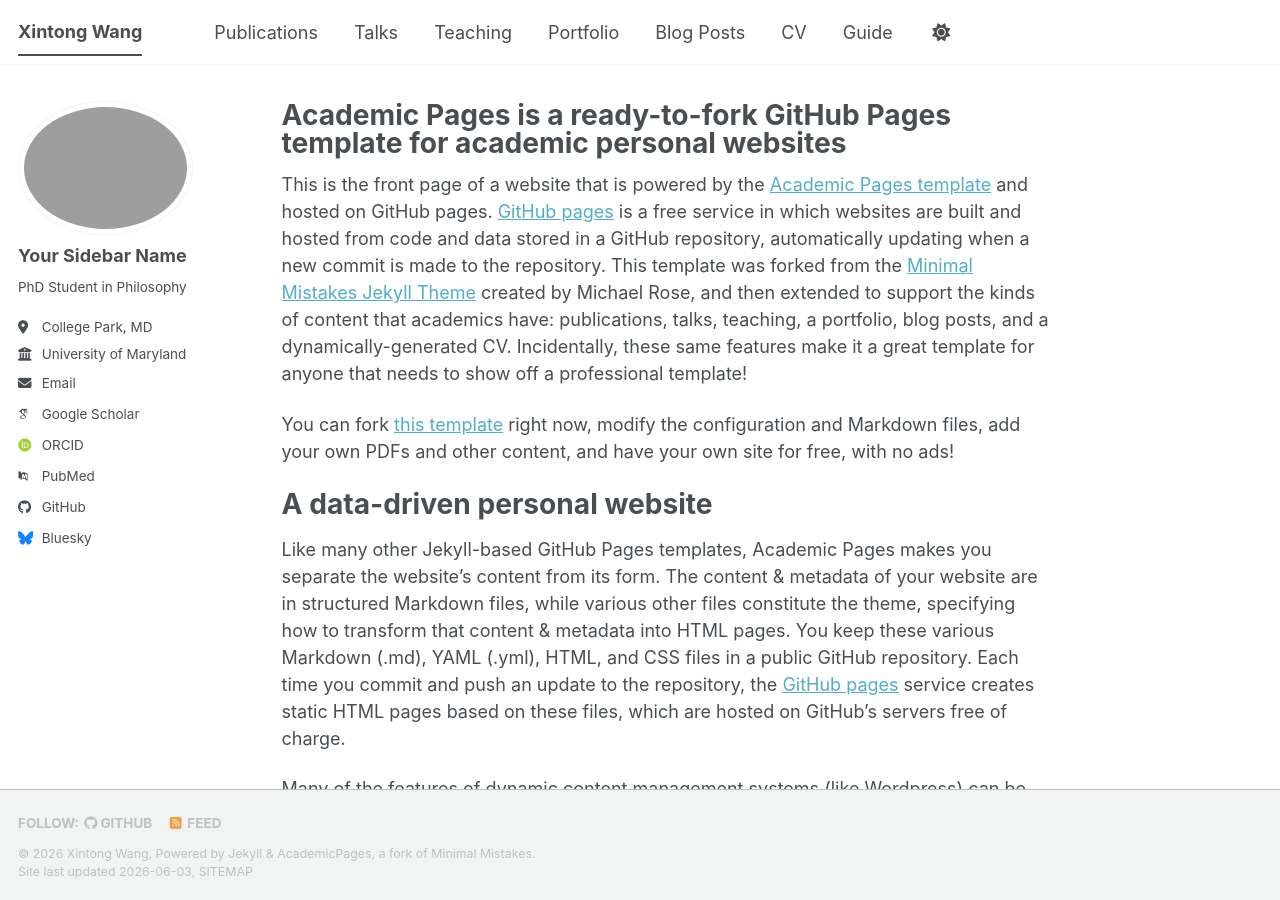
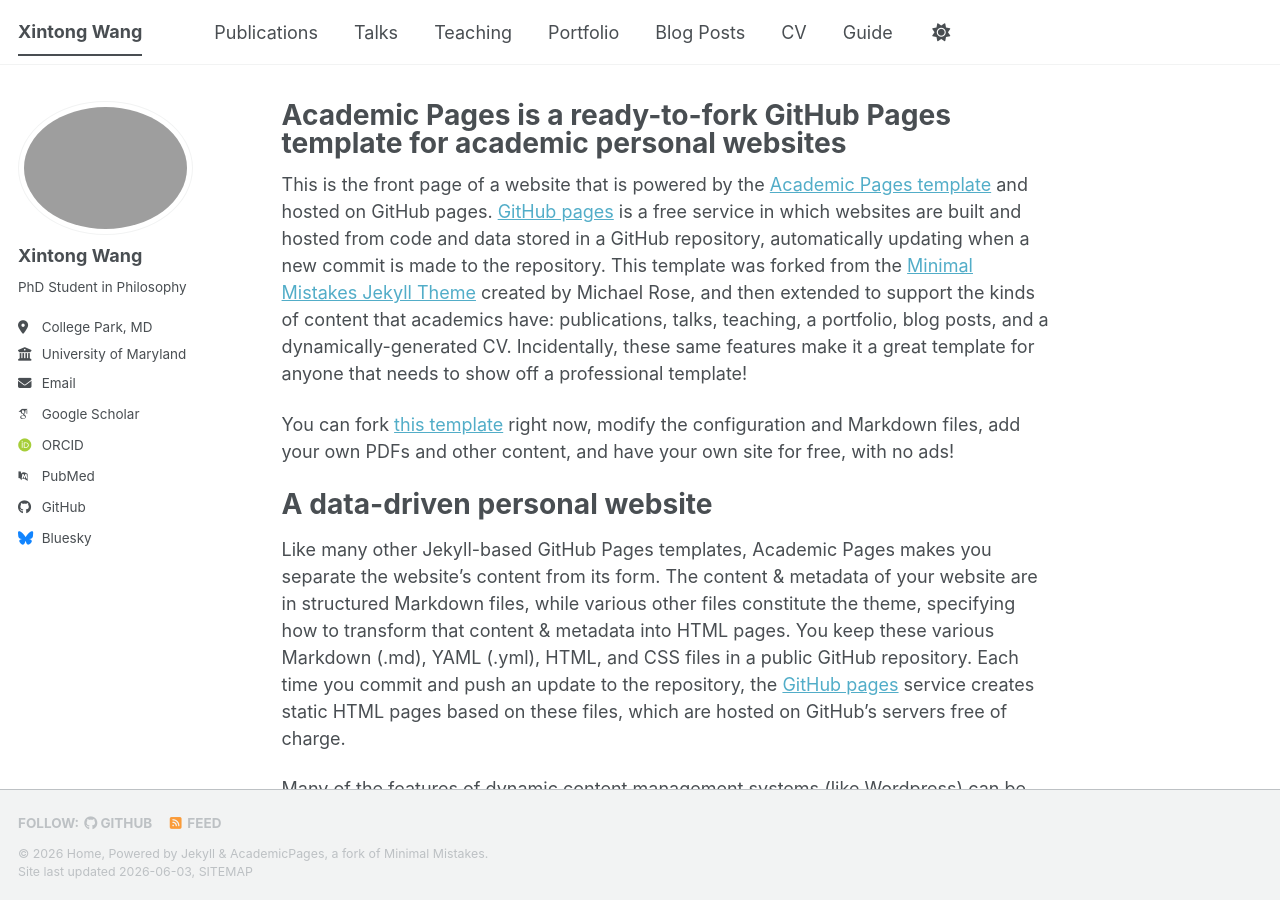
Before and after one commit to wang-xintong/wang-xintong.github.io, a Jekyll site: the page built from _pages/about.md, in a window 1280 px wide and 900 px high. Built offline with Jekyll 4.4.1, drawn with Linux system fonts in a browser that asks for light colours; some web fonts are replaced; a script bundle is joined from its source files by our own code; library files that are not in the unit come from our copies.

Commit message:
Update _config.yml

```diff
--- a/_config.yml
+++ b/_config.yml
@@ -11,9 +11,9 @@ locale                   : "en-US"
 site_theme               : "default" # The available themes options are "default", "air", "sunrise", "mint", "dirt" and "contrast"
 title                    : "Xintong Wang"
 title_separator          : "-"
-name                     : &name "Xintong Wang"
+name                     : &name "Home"
 description              : &description "PhD Student in Philosophy"   # Update this with a general description of your site, this is the default if not overridden by a page
-url                      : https://academicpages.github.io # The base hostname & protocol for your site e.g. "https://[your GitHub username].github.io",
+url                      : https://wang-xintong.github.io # The base hostname & protocol for your site e.g. "https://[your GitHub username].github.io",
                                                            # or if you already have some other page hosted on Github then use "https://[your GitHub username].github.io/[Your Repo Name]"
 baseurl                  : "" # the subpath of your site, e.g. "/blog"
 repository               : "wang-xintong/wang-xintong.github.io"
@@ -24,7 +24,7 @@ repository               : "wang-xintong/wang-xintong.github.io"
 author:
   # Biographic information
   avatar           : "profile.png"
-  name             : "Your Sidebar Name"
+  name             : "Xintong Wang"
   pronouns         : # example: "she/her"
   bio              : "PhD Student in Philosophy"
   location         : "College Park, MD"
```
